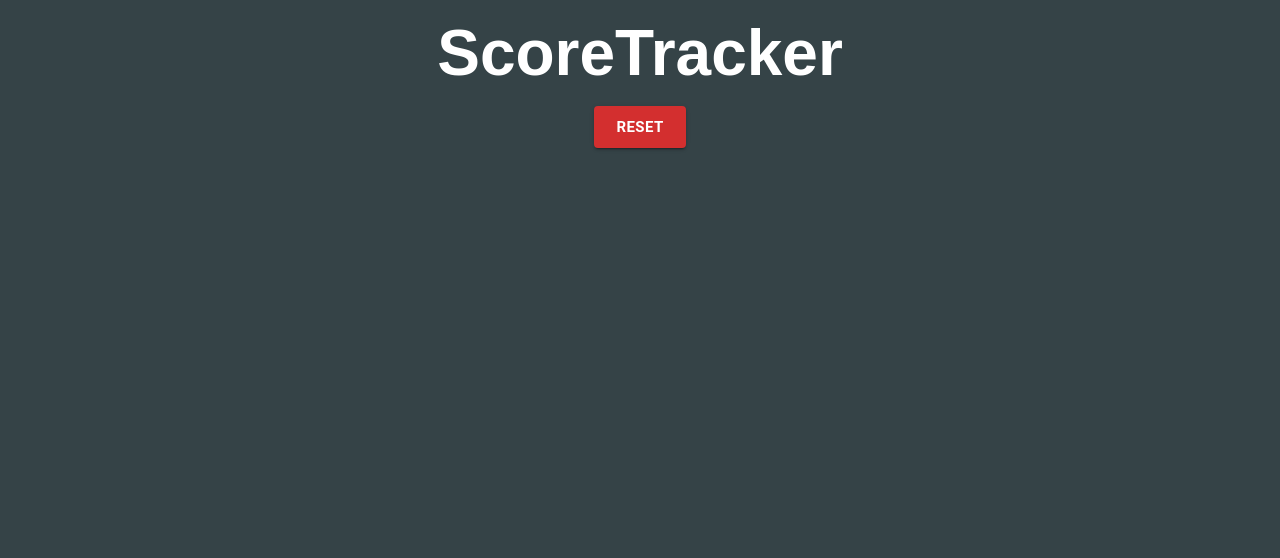
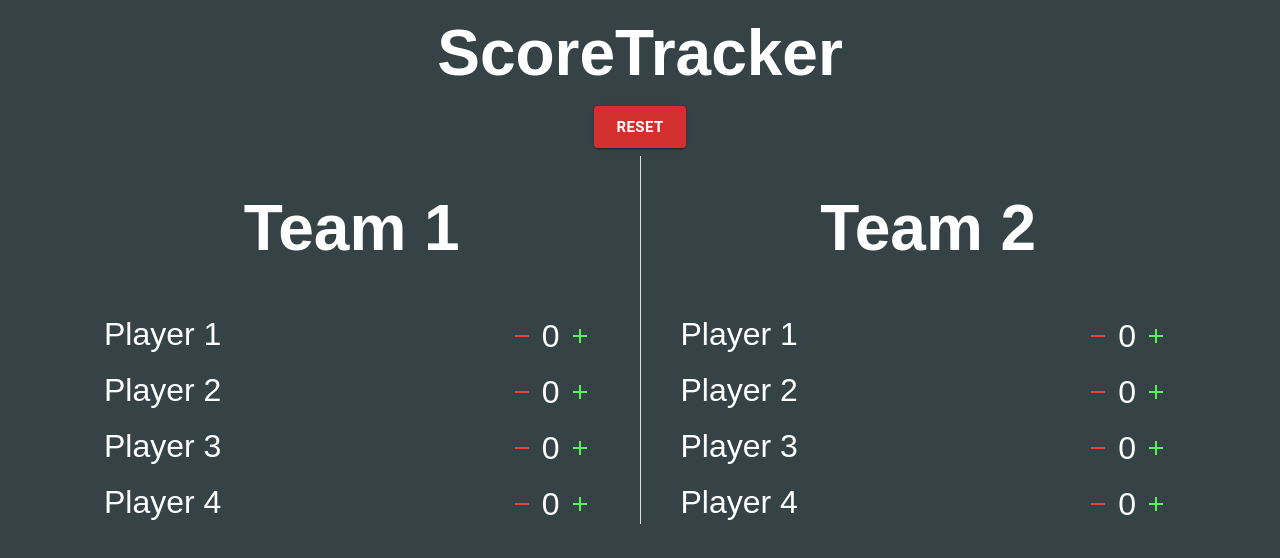
Before and after one commit to murhad9/scoretracker, a React (Create React App) app: page / in a window 1280 px wide. Shown: the top 558 px of the page. Built offline with nearby package versions, Linux system fonts and the light colour scheme; a web font is replaced by a local one.

Commit message:
added team component

```diff
--- a/package.json
+++ b/package.json
@@ -5,6 +5,7 @@
   "dependencies": {
     "@emotion/react": "^11.13.3",
     "@emotion/styled": "^11.13.0",
+    "@mui/icons-material": "^6.1.0",
     "@mui/material": "^6.0.2",
     "@testing-library/jest-dom": "^5.17.0",
     "@testing-library/react": "^13.4.0",
--- a/src/App.tsx
+++ b/src/App.tsx
@@ -1,5 +1,16 @@
+import { Container, Divider, Stack } from "@mui/material";
 import "./App.css";
 import HeaderSection from "./components/HeaderSection";
+import Team from "./components/Team";
+
+const DEFAULT_TEAM = {
+  players: [
+    { name: "Player 1", score: 0 },
+    { name: "Player 2", score: 0 },
+    { name: "Player 3", score: 0 },
+    { name: "Player 4", score: 0 },
+  ],
+};
 
 function App() {
   return (
@@ -13,6 +24,23 @@ function App() {
       <header className="App-header">
         <HeaderSection />
       </header>
+      <Container maxWidth="lg">
+        <Stack
+          direction="row"
+          justifyContent="space-between"
+          divider={
+            <Divider
+              orientation="vertical"
+              variant="middle"
+              flexItem
+              sx={{ background: "white", fontWeight: "bold" }}
+            />
+          }
+        >
+          <Team name="Team 1" players={DEFAULT_TEAM.players} />
+          <Team name="Team 2" players={DEFAULT_TEAM.players} />
+        </Stack>
+      </Container>
     </div>
   );
 }
--- a/src/components/HeaderSection.tsx
+++ b/src/components/HeaderSection.tsx
@@ -1,17 +1,18 @@
 import { Stack, Button } from "@mui/material";
 
 export default function HeaderSection() {
-  const buttonText = "RESET";
+  const BUTTON_TEXT = "RESET";
+  const TITLE = "ScoreTracker";
   return (
     <Stack spacing={2} alignItems="center" justifyContent="center">
-      <h1> ScoreTracker</h1>
+      <h1> {TITLE}</h1>
       <Button
         variant="contained"
         color="error"
         size="large"
         sx={{ fontWeight: "bold" }}
       >
-        {buttonText}
+        {BUTTON_TEXT}
       </Button>
     </Stack>
   );
--- /dev/null
+++ b/src/components/Team.tsx
@@ -0,0 +1,51 @@
+import React from "react";
+import { Box, Container, IconButton, ListItem, Stack } from "@mui/material";
+import { TeamProps } from "../interface";
+import AddIcon from "@mui/icons-material/Add";
+import RemoveIcon from "@mui/icons-material/Remove";
+
+const Team: React.FC<TeamProps> = ({ name, players }) => {
+  return (
+    <Container
+      maxWidth="sm"
+      sx={{
+        textAlign: "center",
+      }}
+    >
+      <h1>{name}</h1>
+      <Stack direction="column">
+        {players.map((player, index) => (
+          /* List of players with their scores */
+          <ListItem key={index}>
+            <Stack
+              direction={"row"}
+              fontSize={"clamp(2rem, 2.5vw, 5rem)"}
+              width="100%"
+              flexWrap="wrap"
+              whiteSpace={"nowrap"}
+            >
+              {player.name}
+              <Box
+                sx={{
+                  display: "flex",
+                  marginLeft: "auto",
+                  alignItems: "center",
+                }}
+              >
+                <IconButton aria-label="remove">
+                  <RemoveIcon sx={{ color: "#EA4141" }} />
+                </IconButton>
+                {player.score}
+                <IconButton aria-label="add">
+                  <AddIcon sx={{ color: "#56F35B" }} />
+                </IconButton>
+              </Box>
+            </Stack>
+          </ListItem>
+        ))}
+      </Stack>
+    </Container>
+  );
+};
+
+export default Team;
--- /dev/null
+++ b/src/interface.ts
@@ -0,0 +1,9 @@
+export interface PlayerProps {
+  name: string;
+  score: number;
+}
+
+export interface TeamProps {
+  name: string;
+  players: PlayerProps[];
+}
```
Also changed, not shown: 2 other files (tests, documents, lock files or other folders).
